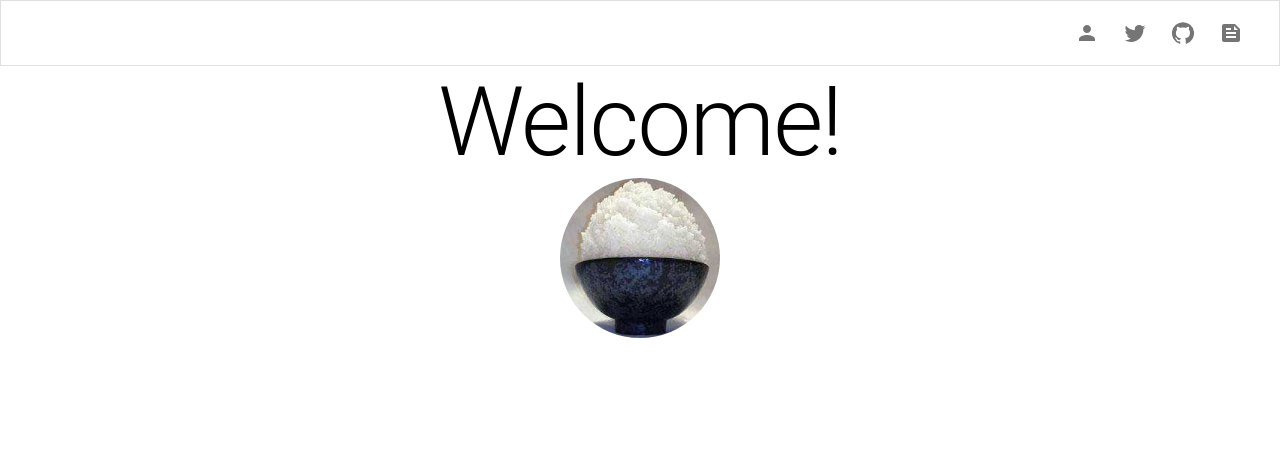
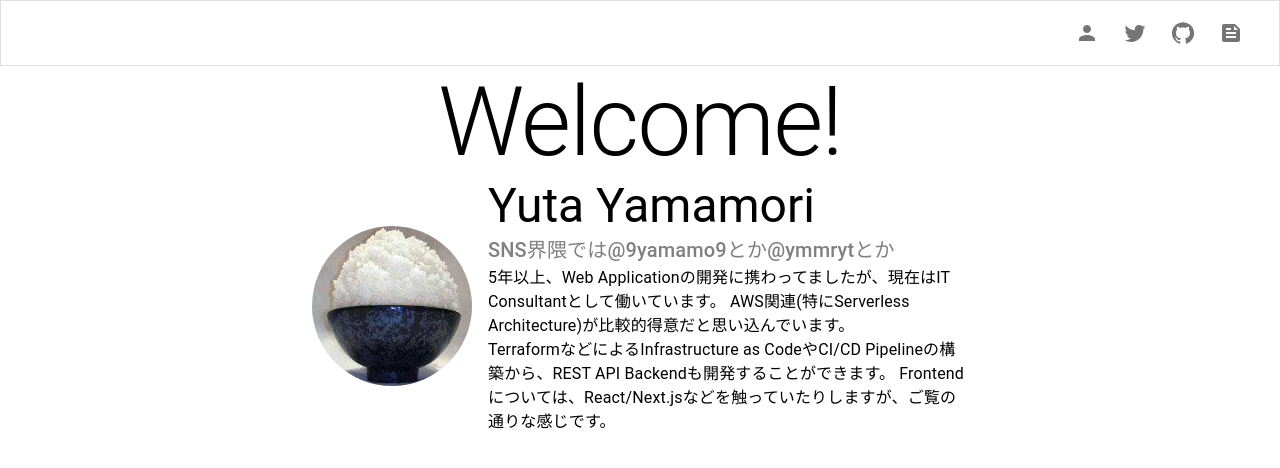
Before and after one commit to 9yamamo9/portfolio, a Next.js app: page / in a window 1280 px wide. Shown: the top 468 px of the page. Built offline with nearby package versions, Linux system fonts and the light colour scheme.

Commit message:
pending: 自己紹介文を記載中

```diff
--- /dev/null
+++ b/components/portfolio-introduction.tsx
@@ -0,0 +1,22 @@
+import {Stack, Typography} from '@mui/material';
+
+export const PortfolioIntroduction = () => {
+  return (
+    <Stack direction='column' sx={{maxWidth: 480}}>
+      <Typography variant='h3'>
+        Yuta Yamamori
+      </Typography>
+      <Typography variant='h6' sx={{color: 'gray'}}>
+        SNS界隈では@9yamamo9とか@ymmrytとか
+      </Typography>
+      <Typography variant='body1'>
+        5年以上、Web Applicationの開発に携わってましたが、現在はIT Consultantとして働いています。
+        AWS関連(特にServerless Architecture)が比較的得意だと思い込んでいます。
+      </Typography>
+      <Typography variant='body1'>
+        TerraformなどによるInfrastructure as CodeやCI/CD Pipelineの構築から、REST API Backendも開発することができます。
+        Frontendについては、React/Next.jsなどを触っていたりしますが、ご覧の通りな感じです。
+      </Typography>
+    </Stack>
+  )
+}
--- a/pages/index.tsx
+++ b/pages/index.tsx
@@ -1,22 +1,35 @@
 import Head from 'next/head'
-import {Container, Stack, Typography} from '@mui/material'
+import {Box, Container, Stack, Typography} from '@mui/material'
 import {PortfolioAppBar} from '../components/portfolio-app-bar'
 import {PortfolioAvatar} from '../components/portfolio-avatar';
+import {PortfolioIntroduction} from '../components/portfolio-introduction';
+import Rice from '../public/yamamori_rice.jpg'
+
+const styles = {
+  boxContainer: {
+    backgroundImage: `url(${Rice})`
+  }
+}
 
 const Home = () => {
   return (
+    <Box style={styles.boxContainer}>
       <Stack direction='column' alignItems='center'>
         <Head>
           <title>Yuta Yamamori Portfolio</title>
           <meta name="description" content="Generated by create next app"/>
           <link rel="icon" href="/yamamori_rice.jpg"/>
         </Head>
-      <PortfolioAppBar pageTitle='' />
+        <PortfolioAppBar pageTitle=''/>
         <Typography variant='h1'>
           Welcome!
         </Typography>
-      <PortfolioAvatar />
+        <Stack direction='row' spacing={2} alignItems='center'>
+          <PortfolioAvatar/>
+          <PortfolioIntroduction/>
         </Stack>
+      </Stack>
+    </Box>
   )
 }
 
```
Lines whose indentation alone changed are shown as unchanged.
